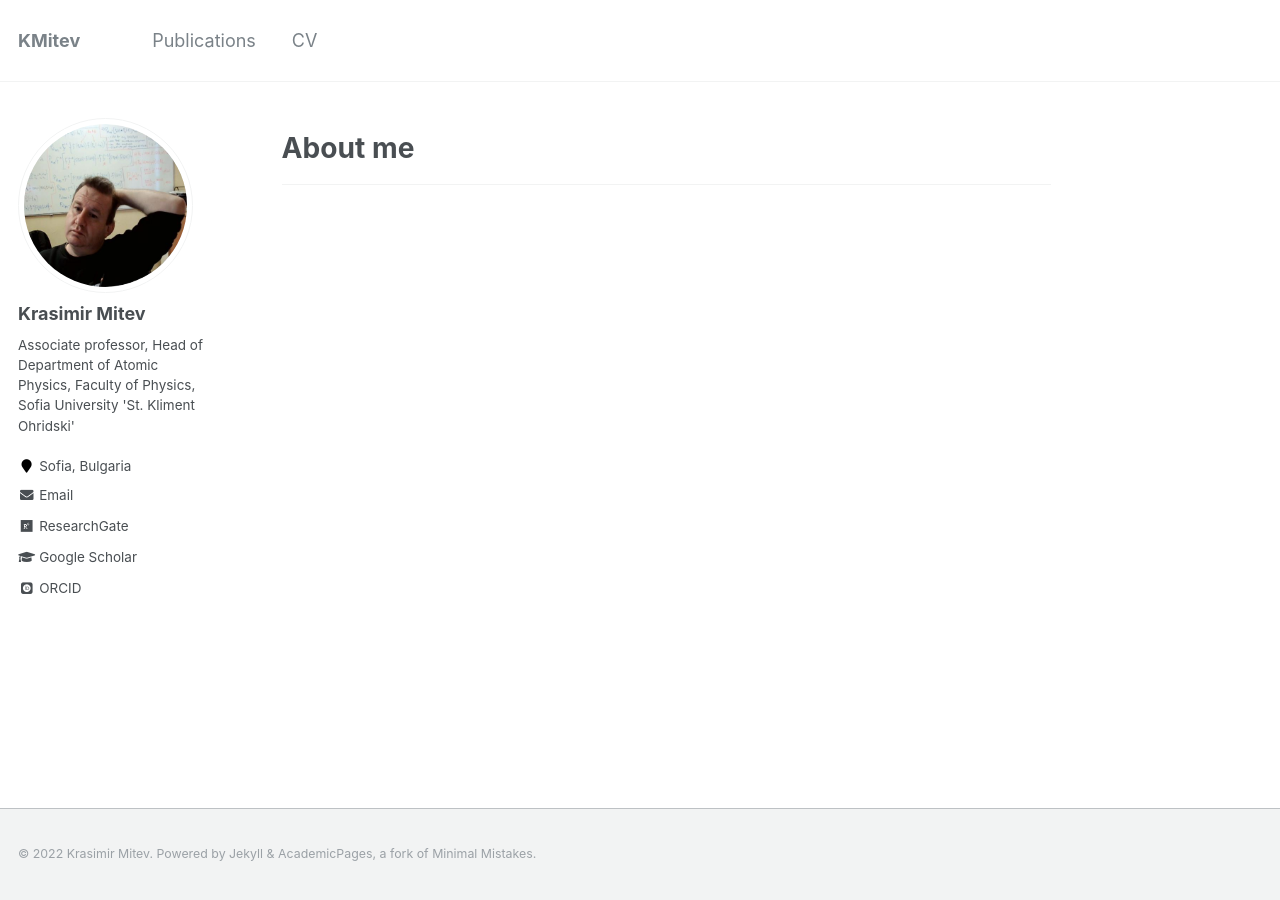
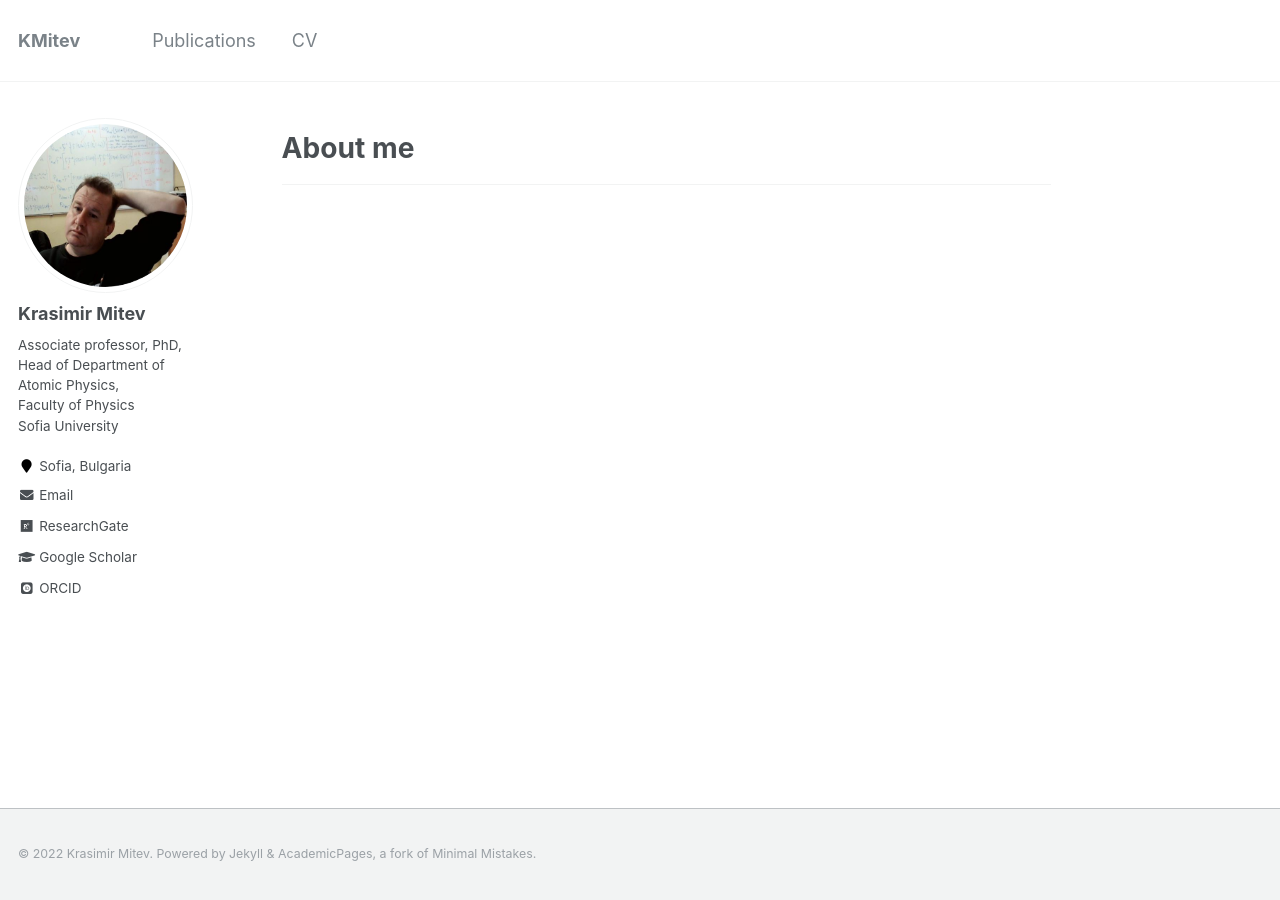
Before and after one commit to KrasimirMitev/krasimirmitev.github.io, a Jekyll site: the page built from _pages/about.md, in a window 1280 px wide. Built offline with Jekyll 4.4.1, drawn with Linux system fonts in a browser that asks for light colours; some web fonts are replaced.

Commit message:
Update _config.yml

```diff
--- a/_config.yml
+++ b/_config.yml
@@ -82,7 +82,7 @@ analytics:
 author:
   name             : "Krasimir Mitev"
   avatar           : "profile.png"
-  bio              : "Associate professor, Head of Department of Atomic Physics, Faculty of Physics, Sofia University 'St. Kliment Ohridski'"
+  bio              : "Associate professor, PhD,<br>Head of Department of Atomic Physics,<br>Faculty of Physics<br>Sofia University"
   location         : "Sofia, Bulgaria"
   employer         :
   pubmed           :
```
